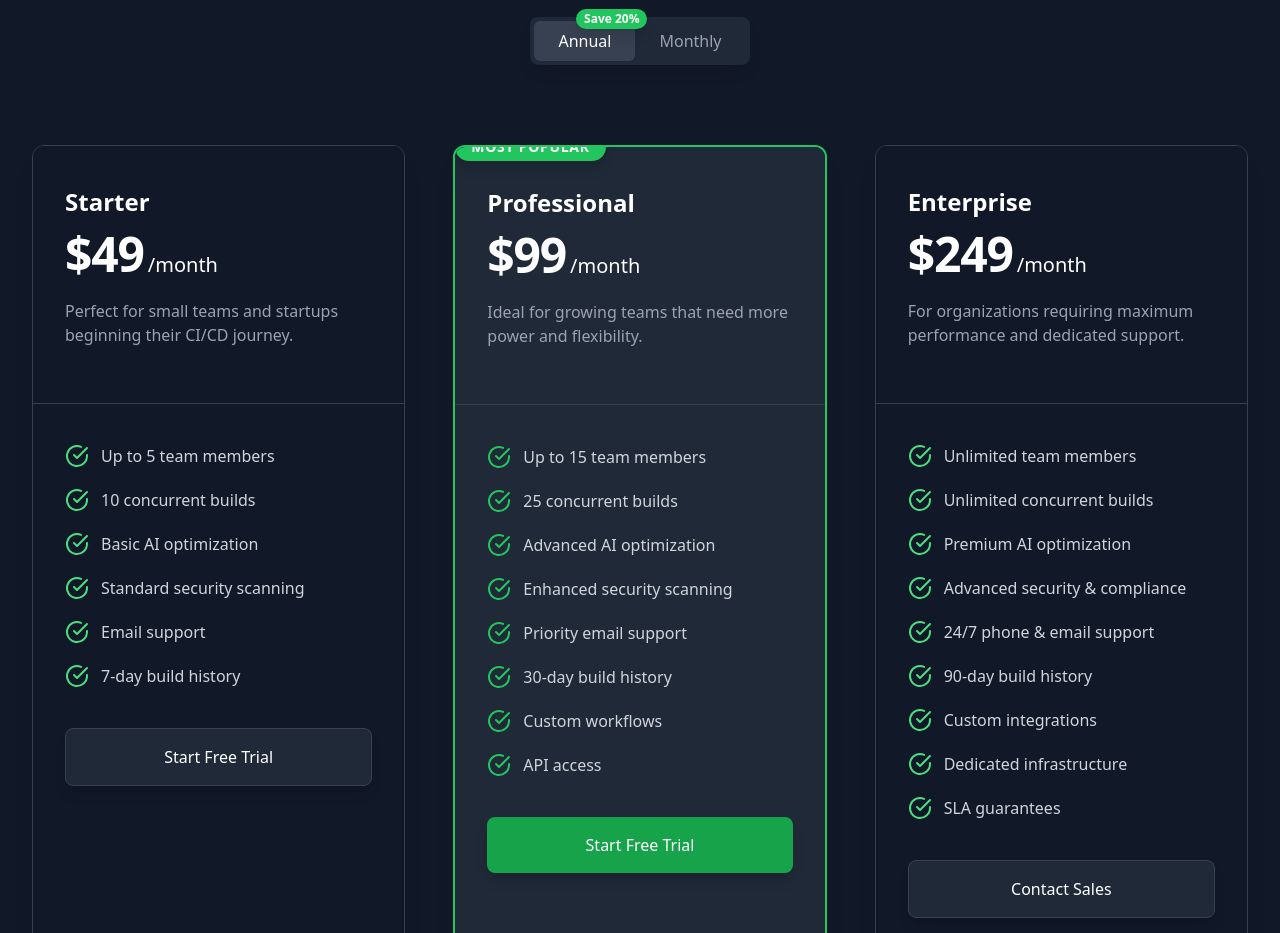
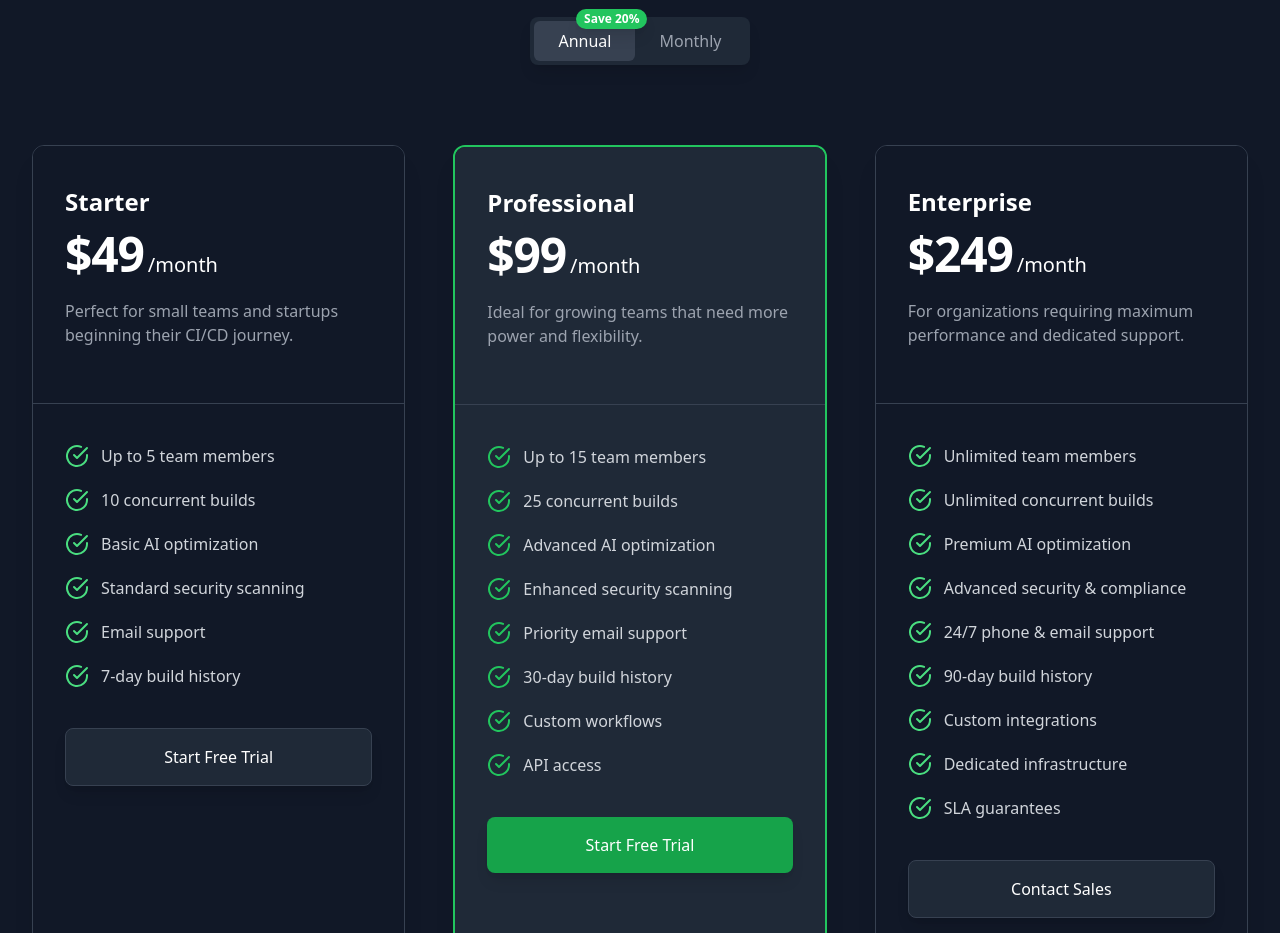
Before and after one commit to AdityaManojShinde/piplineai, a Next.js app: page / in a window 1280 px wide. Shown: the part 2820-3753 px from the top of the page. Built offline with nearby package versions, Linux system fonts and the light colour scheme.

Commit message:
In pricing removed popular badge

```diff
--- a/src/view/Pricing.tsx
+++ b/src/view/Pricing.tsx
@@ -31,13 +31,7 @@ const PricingTier: React.FC<PricingTierProps> = ({
       animation: `fadeIn 0.6s ease-out ${delay * 0.001}s forwards`,
     }}
   >
-    {highlighted && (
-      <div className="absolute top-0 inset-x-0 transform -translate-y-1/2">
-        <span className="inline-flex rounded-full bg-green-500 px-4 py-1 text-sm font-semibold tracking-wider uppercase text-white shadow-lg">
-          Most Popular
-        </span>
-      </div>
-    )}
+
     <div
       className={`px-8 py-10 ${highlighted ? "bg-gray-800" : "bg-gray-900"}`}
     >
```
Also changed, not shown: 1 other file (tests, documents, lock files or other folders).
